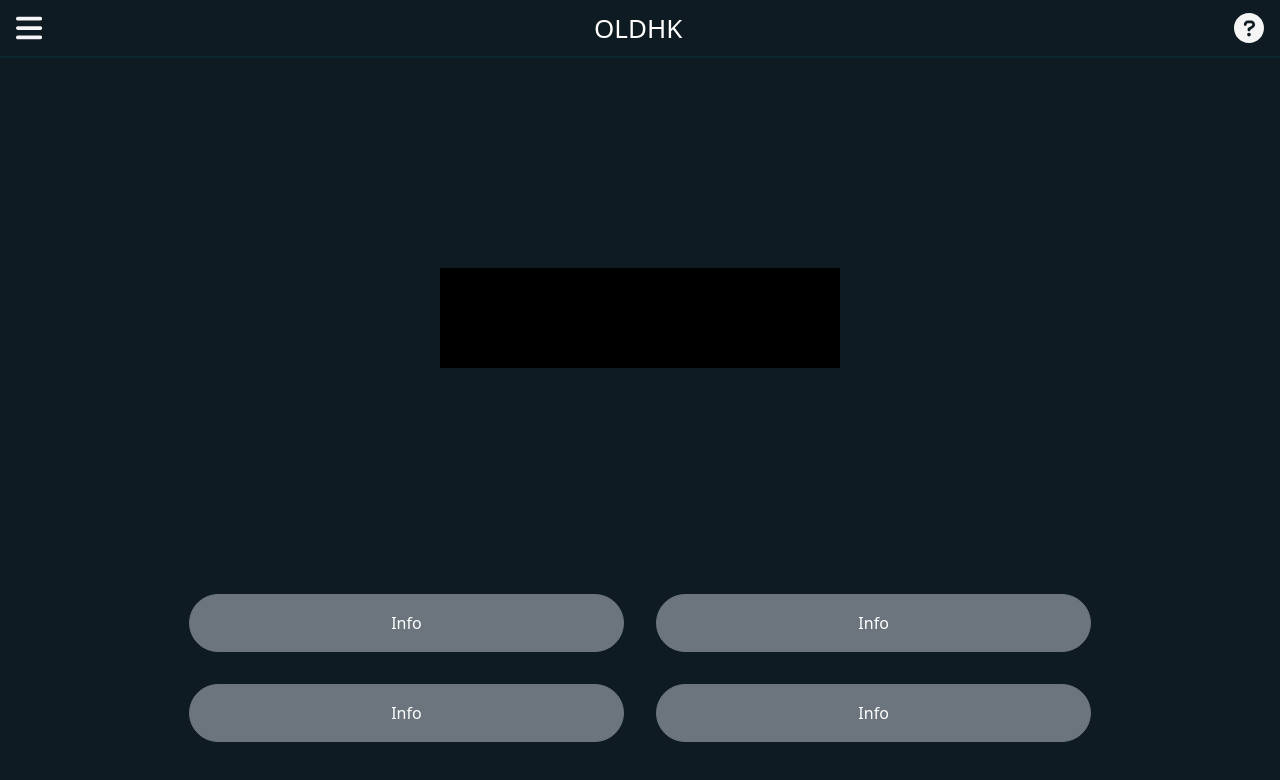
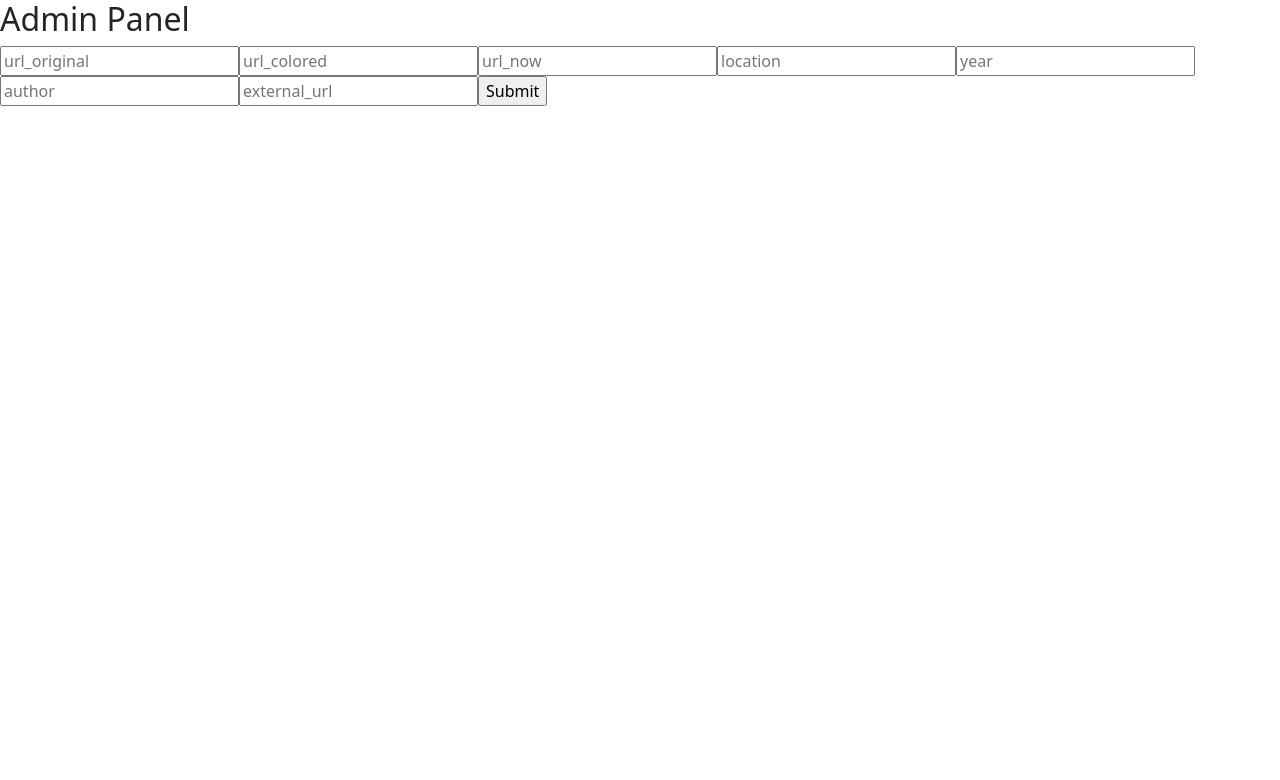
Before and after one commit to TinPoChan/oldhk, a React (Create React App) app: page /admin in a window 1280 px wide. Shown: the top 780 px of the page. Built offline with nearby package versions, Linux system fonts and the light colour scheme.

Commit message:
basic front end + add api

```diff
--- /dev/null
+++ b/src/admin.js
@@ -0,0 +1,59 @@
+import { useState } from "react";
+
+function Admin() {
+    const [url_original, setUrl_original] = useState('')
+    const [url_colored, setUrl_colored] = useState('')
+    const [url_now, setUrl_now] = useState('')
+    const [location, setLocation] = useState('')
+    const [year, setYear] = useState('')
+    const [author, setAuthor] = useState('')
+    const [external_url, setExternal_url] = useState('')
+
+    const handleSubmit = async (e) => {
+        e.preventDefault();
+        const element = {
+            url_original,
+            url_colored,
+            url_now,
+            location,
+            year,
+            author,
+            external_url
+        }
+
+        await fetch('http://localhost:3001/api/elements', {
+            method: 'POST',
+            headers: {
+                'Content-Type': 'application/json'
+            },
+            body: JSON.stringify(element)
+        }).then(() => {
+            console.log('Element added')
+            setUrl_original(() => '')
+            setUrl_colored(() => '')
+            setUrl_now(() => '')
+            setLocation(() => '')
+            setYear(() => '')
+            setAuthor(() => '')
+            setExternal_url(() => '')
+        })
+    }
+
+    return (
+        <div className="form-container">
+            <form onSubmit={handleSubmit}>
+                <h2>Admin Panel</h2>
+                <input type='text' placeholder='url_original' value={url_original} onChange={(e) => setUrl_original(e.target.value)} required={true} />
+                <input type='text' placeholder='url_colored' value={url_colored} onChange={(e) => setUrl_colored(e.target.value)} />
+                <input type='text' placeholder='url_now' value={url_now} onChange={(e) => setUrl_now(e.target.value)} required={true} />
+                <input type='text' placeholder='location' value={location} onChange={(e) => setLocation(e.target.value)} required={true} />
+                <input type='text' placeholder='year' value={year} onChange={(e) => setYear(e.target.value)} required={true} />
+                <input type='text' placeholder='author' value={author} onChange={(e) => setAuthor(e.target.value)} />
+                <input type='text' placeholder='external_url' value={external_url} onChange={(e) => setExternal_url(e.target.value)} />
+                <input type="submit" value="Submit" />
+            </form>
+        </div>
+    );
+}
+
+export default Admin;
--- a/src/index.js
+++ b/src/index.js
@@ -3,11 +3,22 @@ import ReactDOM from 'react-dom/client';
 import './index.css';
 import App from './App';
 import reportWebVitals from './reportWebVitals';
+import {
+  BrowserRouter,
+  Routes,
+  Route,
+} from "react-router-dom";
+import Admin from './admin';
 
 const root = ReactDOM.createRoot(document.getElementById('root'));
 root.render(
   <React.StrictMode>
-    <App />
+    <BrowserRouter>
+      <Routes>
+        <Route path="/" element={<App />} />
+        <Route path="/admin" element={<Admin />} />
+      </Routes>
+    </BrowserRouter>
   </React.StrictMode>
 );
 
```
Also changed, not shown: models/element.js (added, +41 -0 lines), package.json (+8 -1 lines), server.js (added, +45 -0 lines), 1 other file (tests, documents, lock files or other folders).
